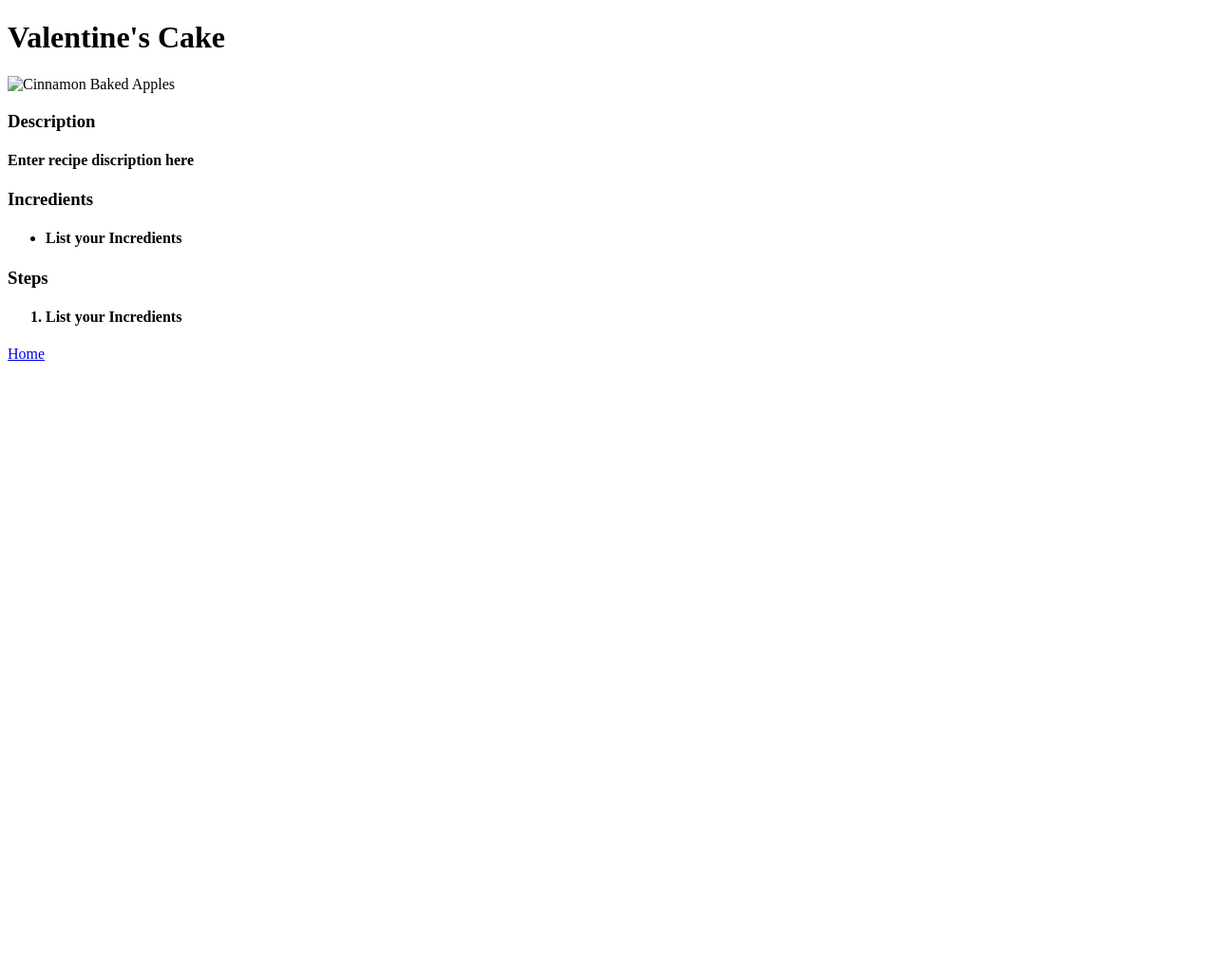
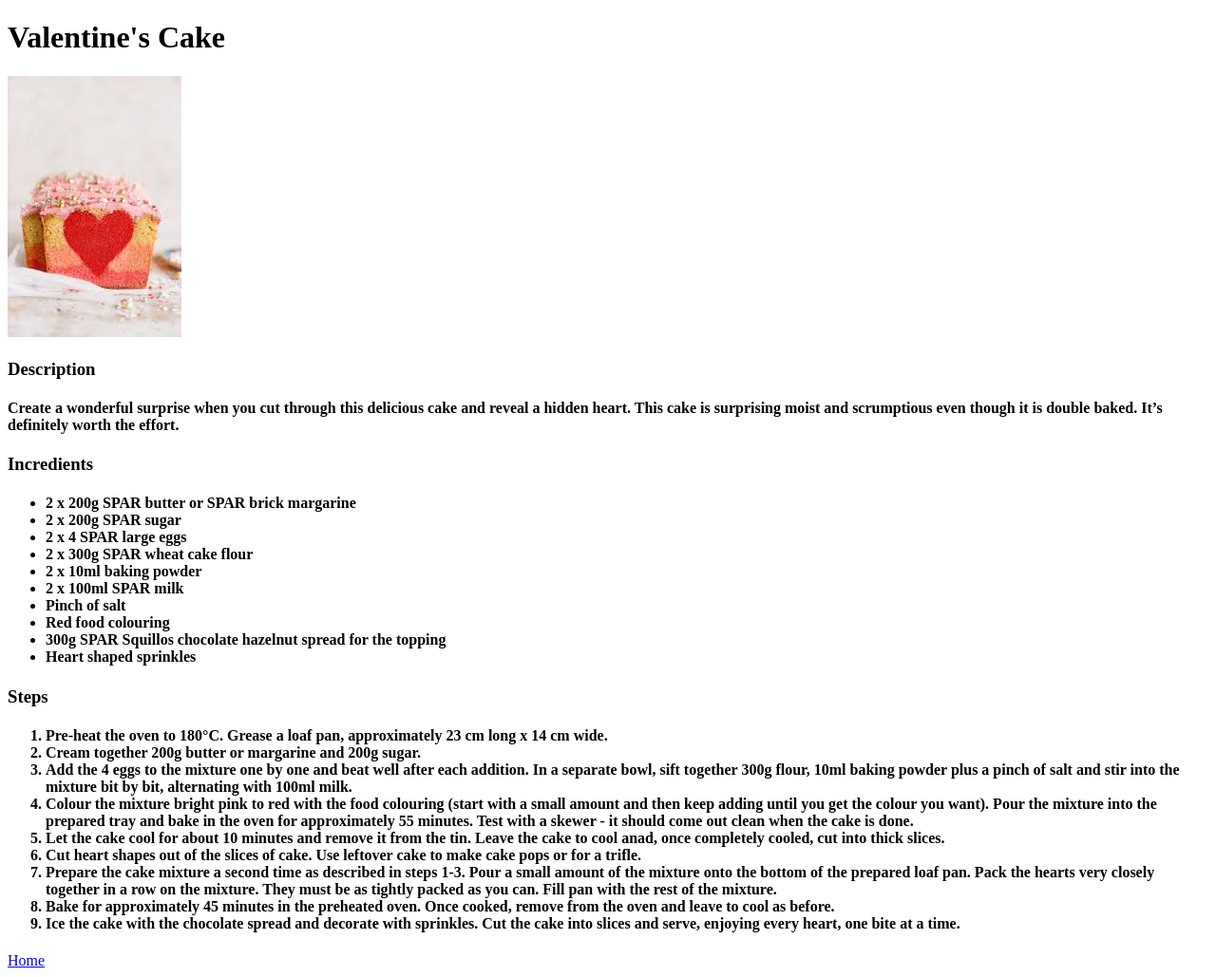
Before and after one commit to KKetja44/odin-recipes, a plain HTML site: page recipes/cake.html in a window 1280 px wide. Shown: the whole page at 95% size. Before the commit the page ends 800 px from the top, so only its background shows below. Drawn offline with Linux system fonts and the light colour scheme.

Commit message:
Commiting the completed first assignment

```diff
--- a/recipes/cake.html
+++ b/recipes/cake.html
@@ -6,22 +6,40 @@
 </head>
 <body>
     <p><h1>Valentine's Cake</h1></p>
-   <p><img src="" alt="Cinnamon Baked Apples"></p>
+   <p><img src="cake.jpeg" alt="Cinnamon Baked Apples"></p>
    <p><h3>Description</h3></p>
-   <p><h4>Enter recipe discription here</h4></p>
+   <p><h4>Create a wonderful surprise when you cut through this delicious cake and reveal a hidden heart. This cake is surprising moist and scrumptious even though it is double baked. It’s definitely worth the effort.</h4></p>
    <p><h3>Incredients</h3></p>
    <p><h4>
     <ul>
-        <li>List your Incredients</li>
+        <li>2 x 200g SPAR butter or SPAR brick margarine</li>
+        <li>2 x 200g SPAR sugar</li>
+        <li>2 x 4 SPAR large eggs</li>
+        <li>2 x 300g SPAR wheat cake flour</li>
+        <li>2 x 10ml baking powder</li>
+        <li>2 x 100ml SPAR milk</li>
+        <li>Pinch of salt</li>
+        <li>Red food colouring</li>
+        <li>300g SPAR Squillos chocolate hazelnut spread for the topping</li>
+        <li>Heart shaped sprinkles</li>
     </ul>
    </h4></p>
    <p><h3>Steps</h3></p>
    <p><h4>
     <ol>
-        <li>List your Incredients</li>
+        <li>Pre-heat the oven to 180°C. Grease a loaf pan, approximately 23 cm long x 14 cm wide.</li>
+        <li>Cream together 200g butter or margarine and 200g sugar.</li>
+        <li>Add the 4 eggs to the mixture one by one and beat well after each addition. In a separate bowl, sift together 300g flour, 10ml baking powder plus a pinch of salt and stir into the mixture bit by bit, alternating with 100ml milk.</li>
+        <li>Colour the mixture bright pink to red with the food colouring (start with a small amount and then keep adding until you get the colour you want). Pour the mixture into the prepared tray and bake in the oven for approximately 55 minutes. Test with a skewer - it should come out clean when the cake is done.</li>
+        <li>Let the cake cool for about 10 minutes and remove it from the tin. Leave the cake to cool anad, once completely cooled, cut into thick slices.</li>
+        <li>Cut heart shapes out of the slices of cake. Use leftover cake to make cake pops or for a trifle.</li>
+        <li>Prepare the cake mixture a second time as described in steps 1-3. Pour a small amount of the mixture onto the bottom of the prepared loaf pan. Pack the hearts very closely together in a row on the mixture.  They must be as tightly packed as you can. Fill pan with the rest of the mixture.</li>
+        <li>Bake for approximately 45 minutes in the preheated oven. Once cooked, remove from the oven and leave to cool as before.</li>
+        <li>Ice the cake with the chocolate spread and decorate with sprinkles. Cut the cake into slices and serve, enjoying every heart, one bite at a time.</li>
+
     </ol>
    </h4></p>
-   <a href="index.html">Home</a>
+   <a href="/home/kketja/odin-recipes/index.html">Home</a>
 
 </body>
 </html>
```
Also changed, not shown: recipes/apples.html (+17 -5 lines), recipes/brownies.html (+18 -5 lines), recipes/apples.jpeg (added), recipes/brownies.jpg (added), recipes/cake.jpeg (added).
